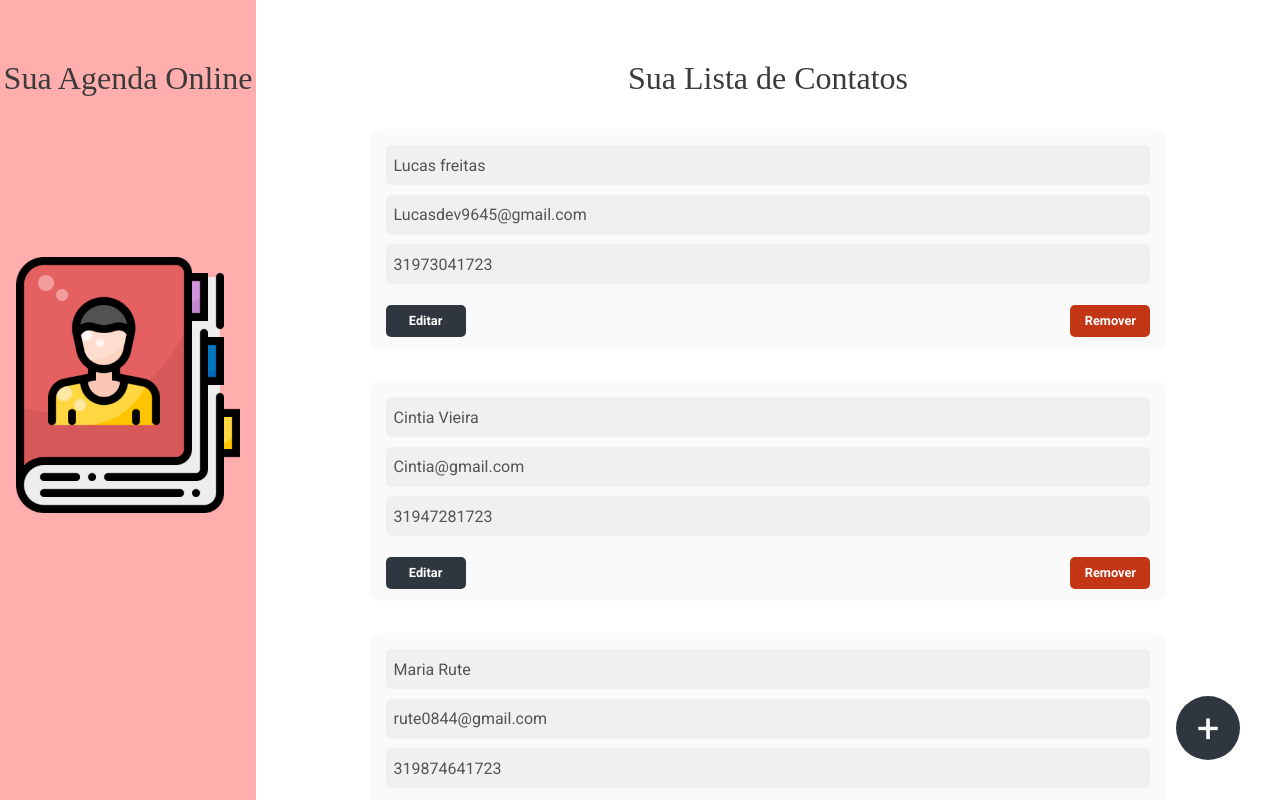
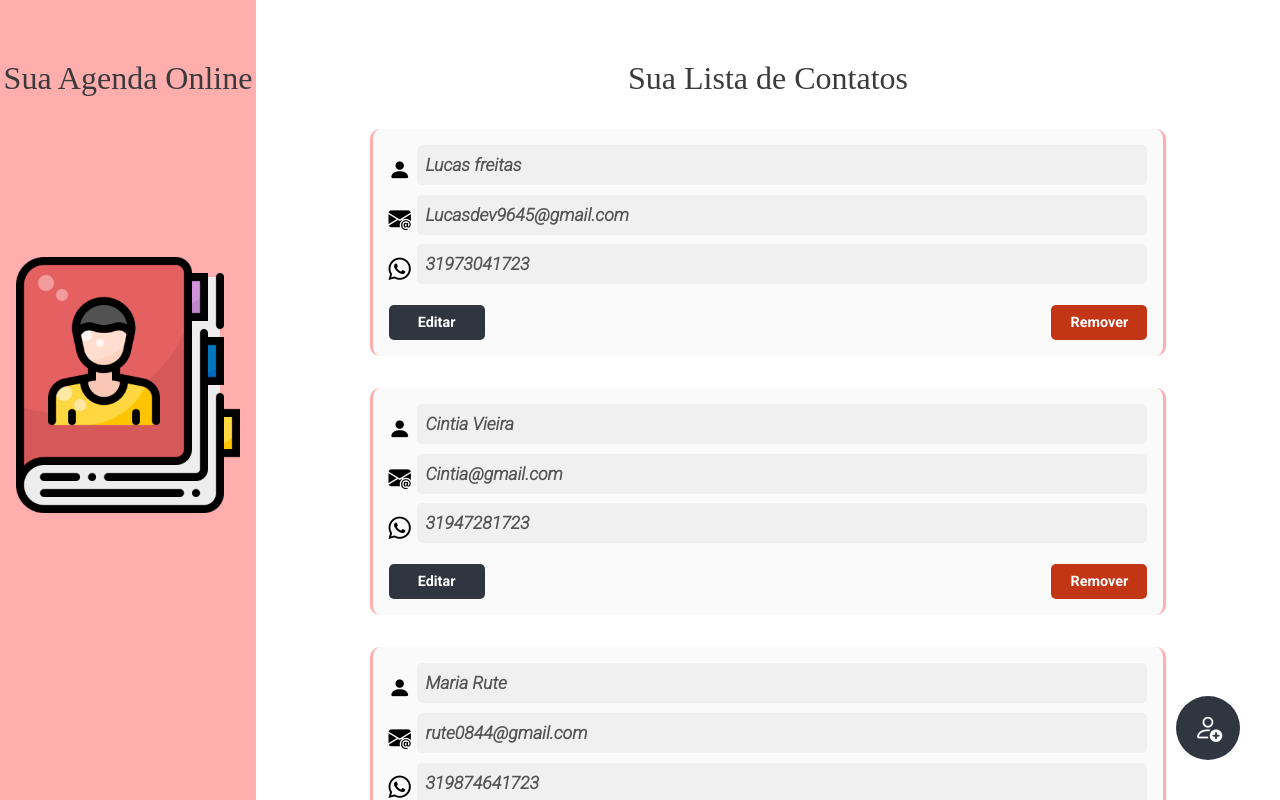
Before and after one commit to LucasDev9645/Lista_Contatos_Online, a React (Vite) app: page / in a window 1280 px wide. Built offline with nearby package versions, Linux system fonts and the light colour scheme; a web font is replaced by a local one.

Commit message:
Add icons and borders

```diff
--- a/index.html
+++ b/index.html
@@ -8,6 +8,7 @@
   <link rel="preconnect" href="https://fonts.googleapis.com">
   <link rel="preconnect" href="https://fonts.gstatic.com" crossorigin>
   <link href="https://fonts.googleapis.com/css2?family=Rancho&family=Roboto:ital,wght@0,300;0,400;0,700;1,300&display=swap" rel="stylesheet">
+  <link rel="stylesheet" href="https://cdn.jsdelivr.net/npm/bootstrap-icons@1.10.5/font/bootstrap-icons.css">
   <title>Agenda - Online</title>
 </head>
 
--- a/src/components/AddButton/index.tsx
+++ b/src/components/AddButton/index.tsx
@@ -1,7 +1,11 @@
 import { Circle } from "./styles";
 
 const AddButton = () => {
-  return <Circle to="/novo">+</Circle>;
+  return (
+    <Circle to="/novo">
+      <i className="bi bi-person-add"></i>
+    </Circle>
+  );
 };
 
 export default AddButton;
--- a/src/components/AddButton/styles.ts
+++ b/src/components/AddButton/styles.ts
@@ -15,6 +15,6 @@ export const Circle = styled(Link)`
   display: flex;
   justify-content: center;
   align-items: center;
-  font-size: 2.5rem;
+  font-size: 1.8rem;
   cursor: pointer;
 `;
--- a/src/components/Cards/index.tsx
+++ b/src/components/Cards/index.tsx
@@ -37,6 +37,7 @@ const Cards = ({
   return (
     <CardsContainer>
       <div>
+        <i className="bi bi-person-fill"></i>
         <Field
           type="text"
           placeholder="Nome:"
@@ -46,6 +47,7 @@ const Cards = ({
         />
       </div>
       <div>
+        <i className="bi bi-envelope-at-fill"></i>
         <Field
           type="email"
           placeholder="E-mail:"
@@ -55,6 +57,7 @@ const Cards = ({
         />
       </div>
       <div>
+        <i className="bi bi-whatsapp"></i>
         <Field
           type="number"
           placeholder="Telefone:"
--- a/src/components/Cards/styles.ts
+++ b/src/components/Cards/styles.ts
@@ -2,15 +2,22 @@ import styled from "styled-components";
 
 export const CardsContainer = styled.div`
   max-width: 100%;
-  height: 13.75rem;
+  height: 14.2rem;
   margin: 2rem 4.6rem;
   padding: 1rem;
   border-radius: 10px;
   background-color: var(--color-gray-100);
+  border-left: 3px solid var(--color-red-300);
+  border-right: 3px solid var(--color-red-300);
 
   div {
     display: flex;
     align-items: center;
+
+    i {
+      margin-right: 0.4rem;
+      font-size: 1.4rem;
+    }
   }
 `;
 
--- a/src/components/Register/index.tsx
+++ b/src/components/Register/index.tsx
@@ -34,6 +34,7 @@ const Register = () => {
       <RegisterContainer>
         <Form onSubmit={addContact}>
           <div>
+            <i className="bi bi-person-fill"></i>
             <Field
               value={name}
               onChange={(e) => setName(e.target.value)}
@@ -42,6 +43,7 @@ const Register = () => {
             />
           </div>
           <div>
+            <i className="bi bi-envelope-at-fill"></i>
             <Field
               value={email}
               onChange={(e) => setEmail(e.target.value)}
@@ -50,6 +52,7 @@ const Register = () => {
             />
           </div>
           <div>
+            <i className="bi bi-whatsapp"></i>
             <Field
               value={telephone}
               onChange={(e) => setTelephone(e.target.value)}
--- a/src/components/Register/styles.ts
+++ b/src/components/Register/styles.ts
@@ -17,8 +17,18 @@ export const Form = styled.form`
   background-color: var(--color-gray-100);
   padding: 1rem;
   border-radius: 10px;
+  border-left: 5px solid var(--color-red-300);
+  border-right: 4px solid var(--color-red-300);
 
   div {
     margin-bottom: 1rem;
+    display: flex;
+    justify-content: center;
+    align-items: center;
+
+    i {
+      margin-right: 0.5rem;
+      font-size: 1.8rem;
+    }
   }
 `;
--- a/src/styles/styles.ts
+++ b/src/styles/styles.ts
@@ -43,10 +43,10 @@ export const Title = styled.h1`
 `;
 
 export const Button = styled.button`
-  width: 5rem;
-  height: 2rem;
+  width: 6rem;
+  height: 2.2rem;
   font-weight: 700;
-  font-size: 0.8rem;
+  font-size: 0.9rem;
   color: var(--color-white);
   border: none;
   cursor: pointer;
@@ -64,16 +64,18 @@ export const SaveButton = styled(Button)`
 
 export const BackButton = styled(Button)`
   width: 8rem;
-  height: 3rem;
+  height: 2.8rem;
   font-size: 1rem;
 `;
 
 export const AddButton = styled(BackButton)`
+  margin-top: 0.8rem;
   background-color: var(--color-green-500);
 `;
 
 export const Field = styled.input`
-  font-size: 1rem;
+  font-size: 1.1rem;
+  font-style: italic;
   width: 100%;
   height: 2.5rem;
   border: none;
@@ -81,6 +83,7 @@ export const Field = styled.input`
   margin-bottom: 0.6rem;
   background-color: var(--color-gray-300);
   padding-left: 0.5rem;
+  font-weight: 700;
 
   ::placeholder {
     font-size: 1rem;
```
